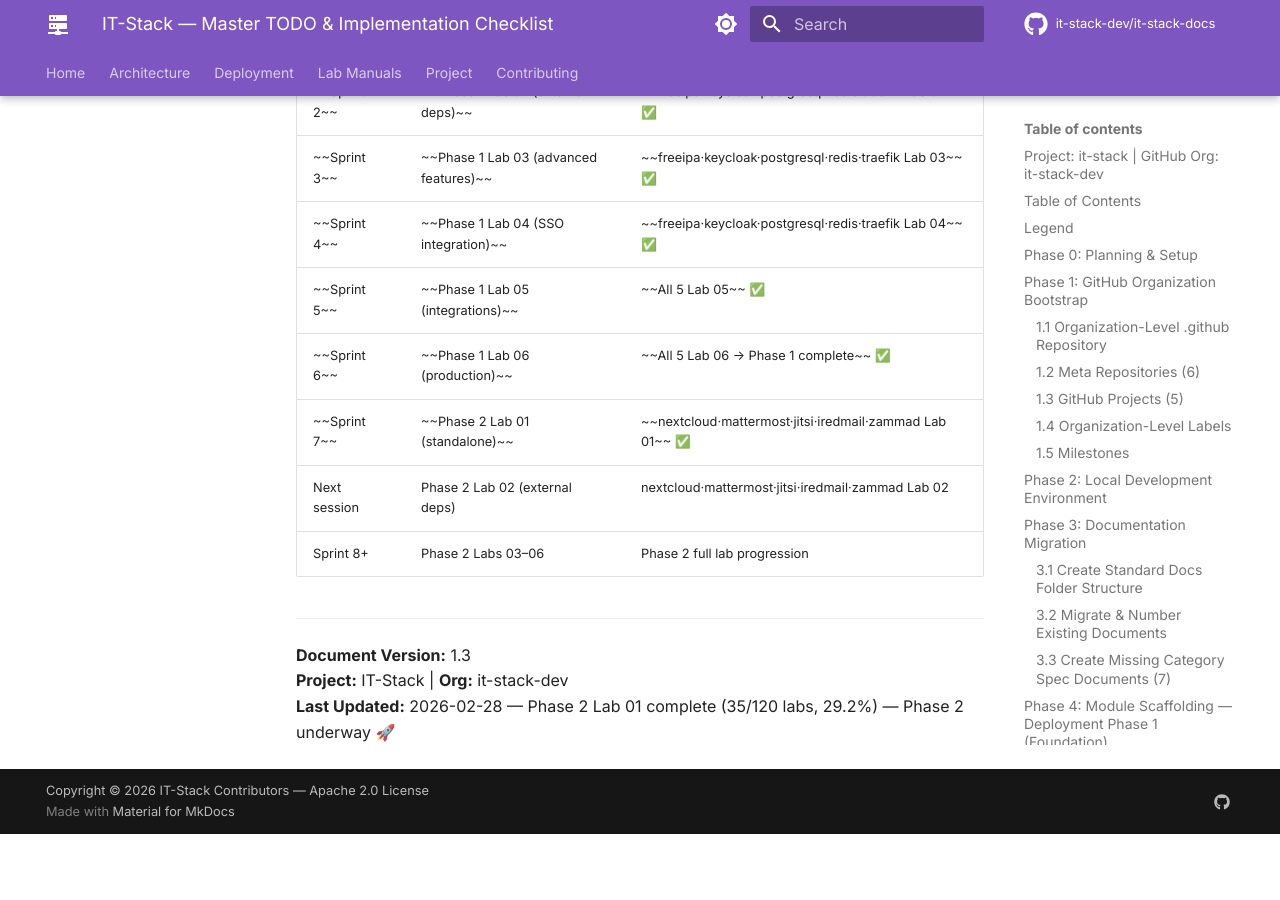
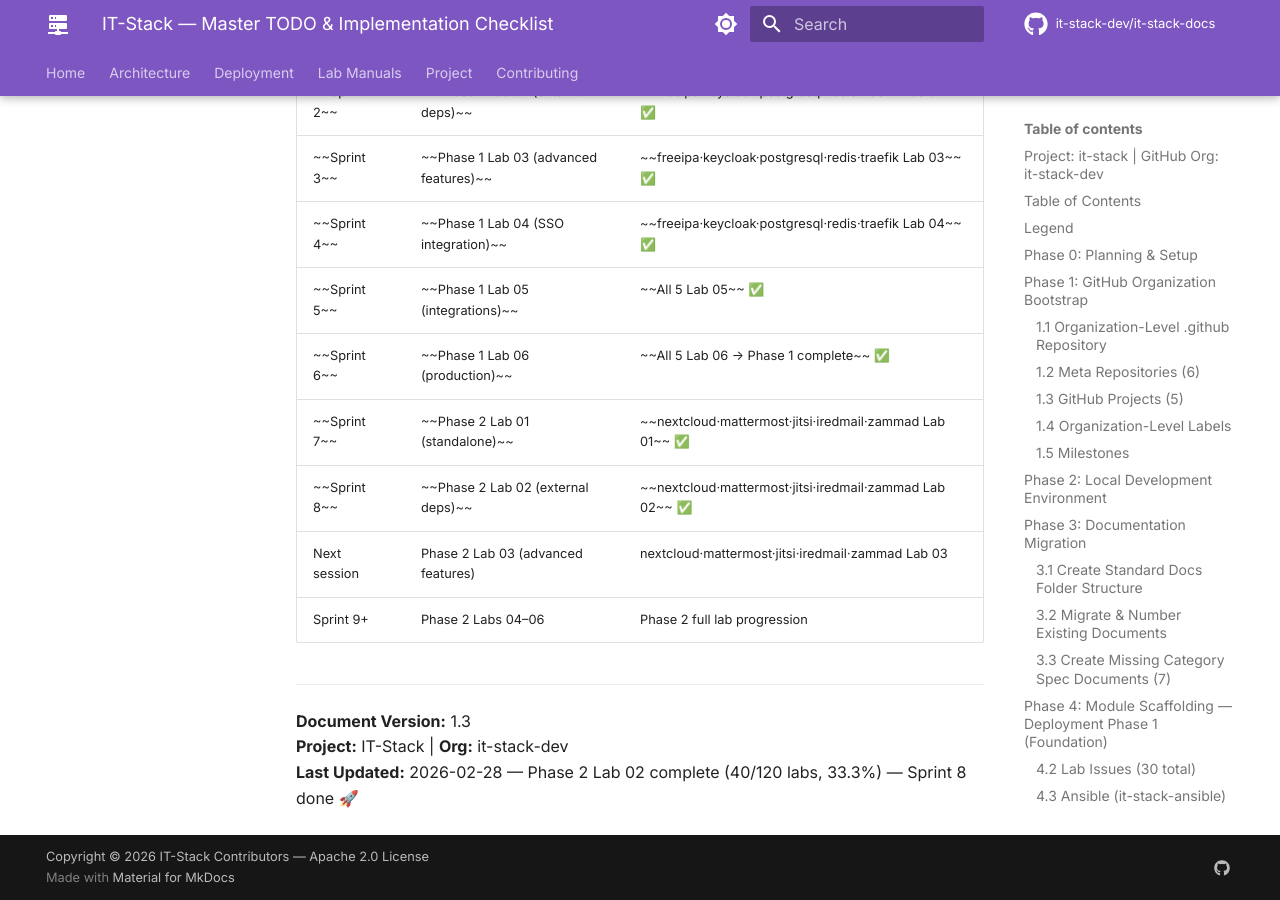
Before and after one commit to it-stack-dev/it-stack-docs, an MkDocs documentation site: the page built from docs/IT-STACK-TODO.md, in a window 1280 px wide and 900 px high, scrolled down 15839 px. Built offline with MkDocs 1.6.1 and Material for MkDocs 9.7.7, drawn with Linux system fonts in a browser that asks for light colours; comment, search, counter and statistics services are not loaded; before the commit the page ends 16673 px from its top, so only the background shows below that; some of the changed text lies outside the part shown.

Commit message:
docs: Phase 2 Lab 02 complete -- 40/120 labs (33.3%), Sprint 8 done, CHANGELOG v1.4.0

```diff
--- a/docs/IT-STACK-TODO.md
+++ b/docs/IT-STACK-TODO.md
@@ -306,17 +306,17 @@ All 5 repos have:
 
 | Module | Lab 01 | Lab 02 | Lab 03 | Lab 04 | Lab 05 | Lab 06 |
 |--------|--------|--------|--------|--------|--------|--------|
-| 06 · Nextcloud | [x] | [ ] | [ ] | [ ] | [ ] | [ ] |
-| 07 · Mattermost | [x] | [ ] | [ ] | [ ] | [ ] | [ ] |
-| 08 · Jitsi | [x] | [ ] | [ ] | [ ] | [ ] | [ ] |
+| 06 · Nextcloud | [x] | [x] | [ ] | [ ] | [ ] | [ ] |
+| 07 · Mattermost | [x] | [x] | [ ] | [ ] | [ ] | [ ] |
+| 08 · Jitsi | [x] | [x] | [ ] | [ ] | [ ] | [ ] |
 
 ### Category 04: Communications
 
 | Module | Lab 01 | Lab 02 | Lab 03 | Lab 04 | Lab 05 | Lab 06 |
 |--------|--------|--------|--------|--------|--------|--------|
-| 09 · iRedMail | [x] | [ ] | [ ] | [ ] | [ ] | [ ] |
+| 09 · iRedMail | [x] | [x] | [ ] | [ ] | [ ] | [ ] |
 | 10 · FreePBX | [ ] | [ ] | [ ] | [ ] | [ ] | [ ] |
-| 11 · Zammad | [x] | [ ] | [ ] | [ ] | [ ] | [ ] |
+| 11 · Zammad | [x] | [x] | [ ] | [ ] | [ ] | [ ] |
 
 ### Category 05: Business Systems
 
@@ -342,7 +342,7 @@ All 5 repos have:
 | 19 · Zabbix | [ ] | [ ] | [ ] | [ ] | [ ] | [ ] |
 | 20 · Graylog | [ ] | [ ] | [ ] | [ ] | [ ] | [ ] |
 
-**Lab Progress:** 35/120 (29.2%) — Phase 1 complete (30/120) ✅ · Phase 2 Lab 01 complete for Nextcloud, Mattermost, Jitsi, iRedMail, Zammad ✅
+**Lab Progress:** 40/120 (33.3%) — Phase 1 complete (30/120) ✅ · Phase 2 Lab 01 complete ✅ · Phase 2 Lab 02 complete for Nextcloud, Mattermost, Jitsi, iRedMail, Zammad ✅
 
 ---
 
@@ -467,11 +467,12 @@ All 5 repos have:
 | ~~Sprint 5~~ | ~~Phase 1 Lab 05 (integrations)~~ | ~~All 5 Lab 05~~ ✅ |
 | ~~Sprint 6~~ | ~~Phase 1 Lab 06 (production)~~ | ~~All 5 Lab 06 → Phase 1 complete~~ ✅ |
 | ~~Sprint 7~~ | ~~Phase 2 Lab 01 (standalone)~~ | ~~nextcloud·mattermost·jitsi·iredmail·zammad Lab 01~~ ✅ |
-| Next session | Phase 2 Lab 02 (external deps) | nextcloud·mattermost·jitsi·iredmail·zammad Lab 02 |
-| Sprint 8+ | Phase 2 Labs 03–06 | Phase 2 full lab progression |
+| ~~Sprint 8~~ | ~~Phase 2 Lab 02 (external deps)~~ | ~~nextcloud·mattermost·jitsi·iredmail·zammad Lab 02~~ ✅ |
+| Next session | Phase 2 Lab 03 (advanced features) | nextcloud·mattermost·jitsi·iredmail·zammad Lab 03 |
+| Sprint 9+ | Phase 2 Labs 04–06 | Phase 2 full lab progression |
 
 ---
 
 **Document Version:** 1.3
 **Project:** IT-Stack | **Org:** it-stack-dev
-**Last Updated:** 2026-02-28 — Phase 2 Lab 01 complete (35/120 labs, 29.2%) — Phase 2 underway 🚀
+**Last Updated:** 2026-02-28 — Phase 2 Lab 02 complete (40/120 labs, 33.3%) — Sprint 8 done 🚀
```
Also changed, not shown: CHANGELOG.md (+34 -2 lines).
